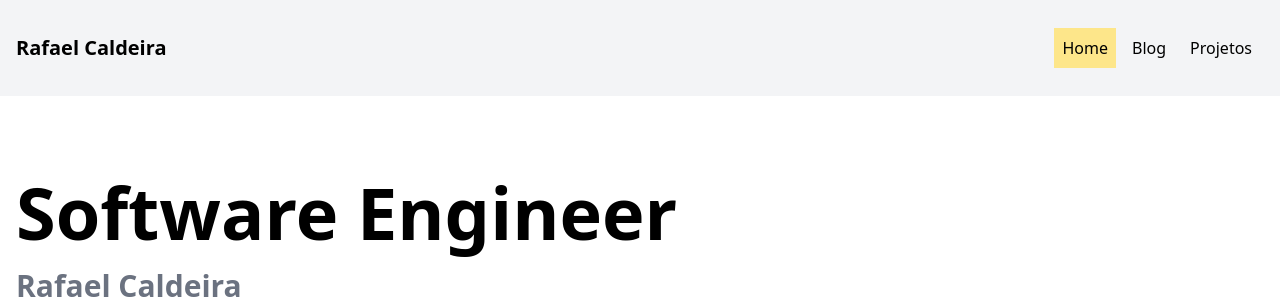
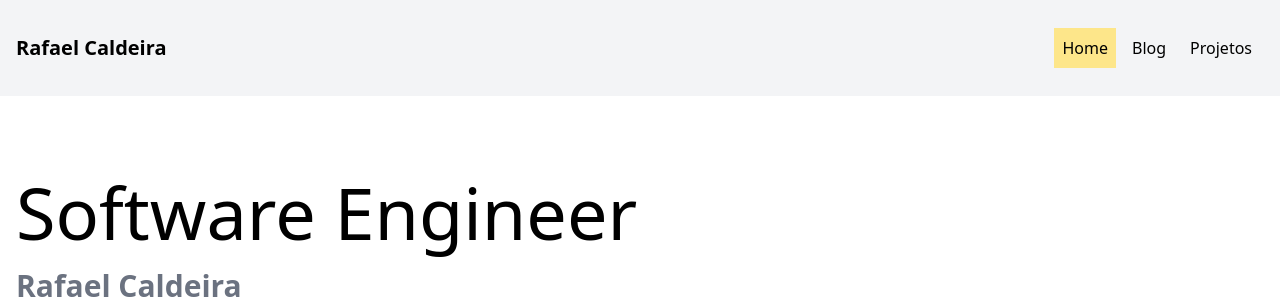
Before and after one commit to rcaldeiradev/Rafael-Caldeira, a Next.js app: page / in a window 1280 px wide. Shown: the top 299 px of the page. Built offline with nearby package versions, Linux system fonts and the light colour scheme.

Commit message:
Font regular on the Hero section

```diff
--- a/src/app/components/Hero.tsx
+++ b/src/app/components/Hero.tsx
@@ -2,7 +2,7 @@ export default function Hero() {
   return <div className="hero my-16">
     <h1 className="flex flex-col-reverse">
       <span className="font-bold text-3xl text-gray-500">Rafael Caldeira</span>
-      <span className="font-bold text-7xl mb-5">Software Engineer</span>
+      <span className="font-regular text-7xl mb-5">Software Engineer</span>
     </h1>
   </div>
 }
```
